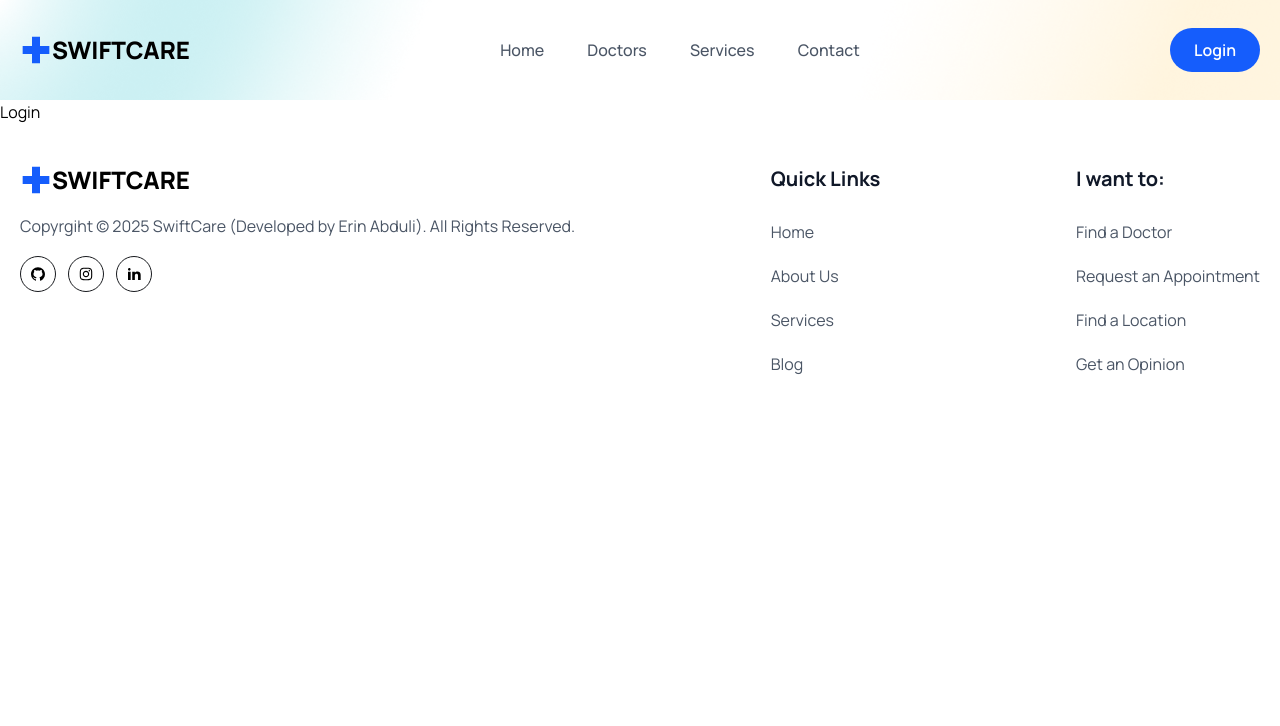
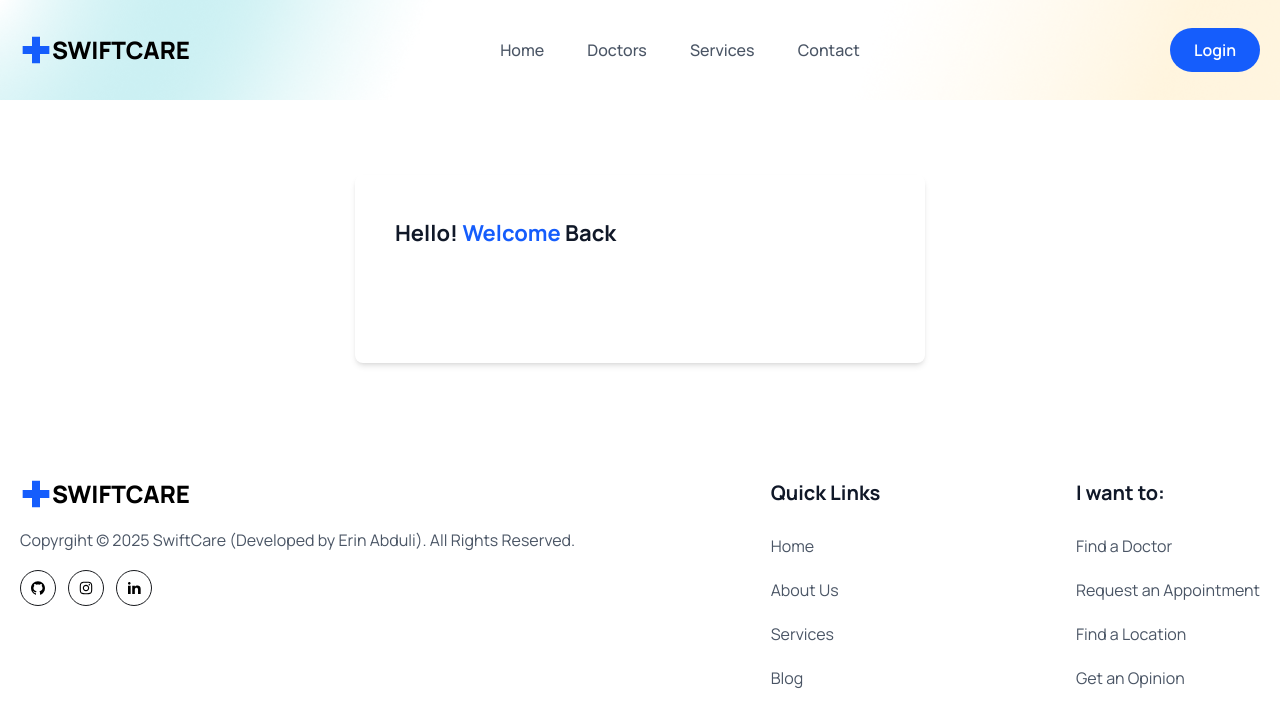
Before and after one commit to ErinAbduli/swiftcare, a React (Vite) app in the folder client/: page /login in a window 1280 px wide. Shown: the top 726 px of the page. Built offline with nearby package versions, Linux system fonts and the light colour scheme.

Commit message:
started building the login page

```diff
--- a/client/src/pages/Login.jsx
+++ b/client/src/pages/Login.jsx
@@ -1,9 +1,16 @@
-import React from 'react'
+import React from "react";
 
 const Login = () => {
-    return (
-        <div>Login</div>
-    )
-}
+	return (
+		<section className="px-5 lg:px-0">
+			<div className="w-full max-w-[570px] mx-auto rounded-lg shadow-md md:p-10">
+				<h3 className="text-gray-900 text-[22px] leading-9 font-bold mb-10">
+					Hello! <span className="text-blue-600">Welcome</span> Back
+				</h3>
+				<form className="py-4"></form>
+			</div>
+		</section>
+	);
+};
 
-export default Login
+export default Login;
```
